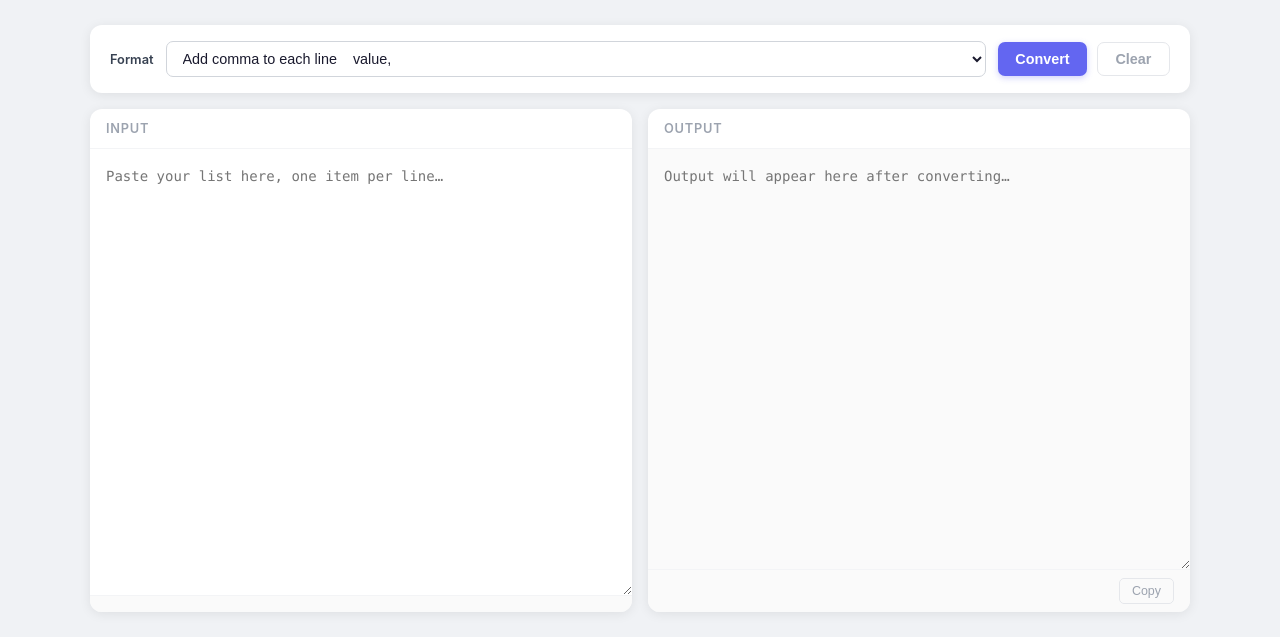
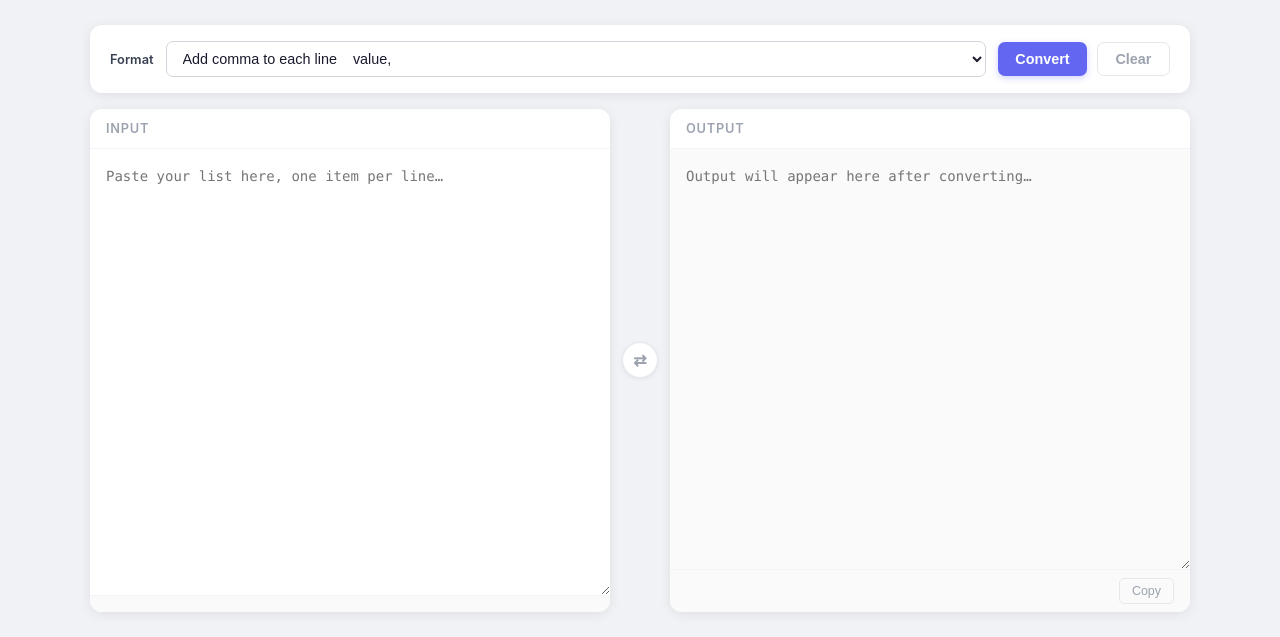
Before and after one commit to mFloro-GH/text-formatter, a plain HTML site: page index.html in a window 1280 px wide. Shown: the part 87-724 px from the top of the page. Drawn offline with Linux system fonts and the light colour scheme.

Commit message:
Add swap button to move output back to input
Adds a circular arrow button centered between the two panes. Clicking
it moves the output content into the input and clears the output,
making it easy to chain multiple transforms.

Co-Authored-By: Claude Sonnet 4.6 <noreply@anthropic.com>

```diff
--- a/index.html
+++ b/index.html
@@ -101,13 +101,43 @@
     /* Two-pane layout */
     .panes {
       display: grid;
-      grid-template-columns: 1fr 1fr;
-      gap: 1rem;
+      grid-template-columns: 1fr auto 1fr;
+      gap: 0;
       width: 100%;
       max-width: 1100px;
+      align-items: stretch;
     }
 
-    @media (max-width: 640px) { .panes { grid-template-columns: 1fr; } }
+    @media (max-width: 640px) {
+      .panes { grid-template-columns: 1fr; }
+      .pane-divider { display: none; }
+    }
+
+    .pane-divider {
+      display: flex;
+      align-items: center;
+      justify-content: center;
+      padding: 0 0.75rem;
+    }
+
+    .btn-swap {
+      width: 2.25rem;
+      height: 2.25rem;
+      padding: 0;
+      border-radius: 50%;
+      background: #fff;
+      border: 1.5px solid #e5e7eb;
+      color: #9ca3af;
+      font-size: 1rem;
+      display: flex;
+      align-items: center;
+      justify-content: center;
+      box-shadow: 0 1px 4px rgba(0,0,0,0.07);
+      transition: color 0.2s, border-color 0.2s, background 0.2s;
+      flex-shrink: 0;
+    }
+
+    .btn-swap:hover { color: #6366f1; border-color: #a5b4fc; background: #f5f3ff; }
 
     .pane {
       background: #fff;
@@ -222,6 +252,10 @@
       </div>
     </div>
 
+    <div class="pane-divider">
+      <button class="btn-swap" onclick="swapPanes()" title="Use output as input">&#8644;</button>
+    </div>
+
     <div class="pane">
       <div class="pane-header">
         <span class="pane-title">Output</span>
@@ -283,6 +317,19 @@
       btn.classList.remove('copied');
     }
 
+    // ── Swap panes ────────────────────────────────────────────────────
+    function swapPanes() {
+      if (!outputArea.value) return;
+      inputArea.value  = outputArea.value;
+      outputArea.value = '';
+      updateInputMeta();
+      document.getElementById('output-lines').textContent = '';
+      const btn = document.getElementById('copy-btn');
+      btn.textContent = 'Copy';
+      btn.classList.remove('copied');
+      inputArea.focus();
+    }
+
     // ── Copy output ───────────────────────────────────────────────────
     function copyOutput() {
       if (!outputArea.value) return;
```
